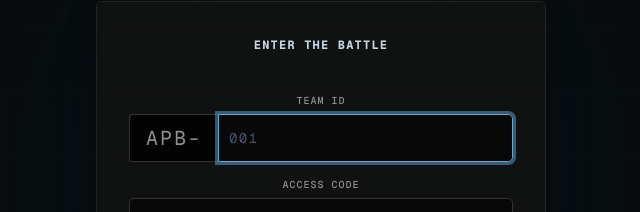
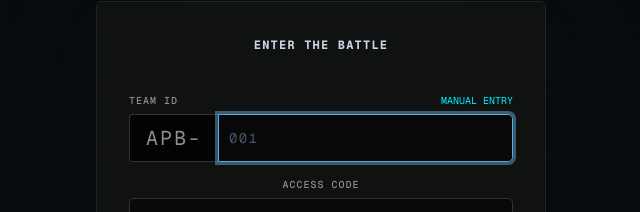
Before and after one commit to aipromptbattle-star/aipromptbattle1, a Next.js app: page /login in a window 1280 px wide. Shown: the part 229-441 px from the top of the page, without its empty margins (319-959 px from the left). Built offline with nearby package versions, Linux system fonts and the light colour scheme; no server answers.

Commit message:
feat(login): add manual team id entry override

```diff
--- a/src/app/login/page.tsx
+++ b/src/app/login/page.tsx
@@ -50,26 +50,38 @@ function LoginContent() {
     return () => window.removeEventListener("keydown", handleKeyDown, true);
   }, [router]);
 
+  const [isManualEntry, setIsManualEntry] = useState(false);
+
   const handleParticipantLogin = async (e: React.FormEvent) => {
     e.preventDefault();
     setError("");
     setLoading(true);
 
+    let fullTeamId = "";
+
+    if (isManualEntry) {
+      if (!teamId.trim()) {
+        setError("Please enter your Team ID.");
+        setLoading(false);
+        return;
+      }
+      fullTeamId = teamId.trim().toUpperCase();
+    } else {
       if (!teamId.trim()) {
         setError("Please enter your 3-digit Team Number.");
         setLoading(false);
         return;
       }
-
       const numericOnly = teamId.trim();
       if (!/^\d{1,3}$/.test(numericOnly)) {
         setError("Invalid format. Please enter up to 3 digits (e.g. 001, 012, 145).");
         setLoading(false);
         return;
       }
+      const paddedTeamId = numericOnly.padStart(3, "0");
+      fullTeamId = `APB-${paddedTeamId}`;
+    }
 
-    const paddedTeamId = numericOnly.padStart(3, "0");
-    const fullTeamId = `APB-${paddedTeamId}`;
     const EVENT_ID = "currentEvent";
 
     const result = await joinTeam(fullTeamId, EVENT_ID, accessCode);
@@ -153,9 +165,30 @@ function LoginContent() {
 
           <form onSubmit={handleParticipantLogin} className="space-y-4">
             <div className="space-y-1.5 text-left">
-              <Label htmlFor="teamId" className="text-muted-foreground uppercase tracking-widest text-[10px] font-mono block text-center">
+              <div className="flex items-center justify-between">
+                <Label htmlFor="teamId" className="text-muted-foreground uppercase tracking-widest text-[10px] font-mono">
                   TEAM ID
                 </Label>
+                <button
+                  type="button"
+                  onClick={() => { setIsManualEntry(!isManualEntry); setTeamId(""); setError(""); }}
+                  className="text-[10px] font-mono text-[var(--color-apb-cyan)] uppercase hover:underline"
+                >
+                  {isManualEntry ? "STANDARD ENTRY" : "MANUAL ENTRY"}
+                </button>
+              </div>
+
+              {isManualEntry ? (
+                <Input
+                  id="teamId"
+                  placeholder="e.g. APB001 or TEST-1"
+                  value={teamId}
+                  onChange={(e) => setTeamId(e.target.value.toUpperCase())}
+                  className="font-mono text-xl h-12 uppercase text-left tracking-widest bg-black/50 border-[var(--color-apb-surface-border)] text-[var(--color-apb-cyan)] placeholder:text-slate-600 focus:border-[var(--color-apb-cyan)] focus:ring-1 focus:ring-[var(--color-apb-cyan)]"
+                  disabled={loading}
+                  autoFocus
+                />
+              ) : (
                 <div className="flex items-center">
                   <div className="flex items-center justify-center h-12 px-4 font-mono text-xl tracking-widest bg-black/80 border border-r-0 border-[var(--color-apb-surface-border)] text-muted-foreground rounded-l-md">
                     APB-
@@ -170,6 +203,7 @@ function LoginContent() {
                     autoFocus
                   />
                 </div>
+              )}
             </div>
 
             <div className="space-y-1.5 text-left">
```
Lines whose indentation alone changed are shown as unchanged.
